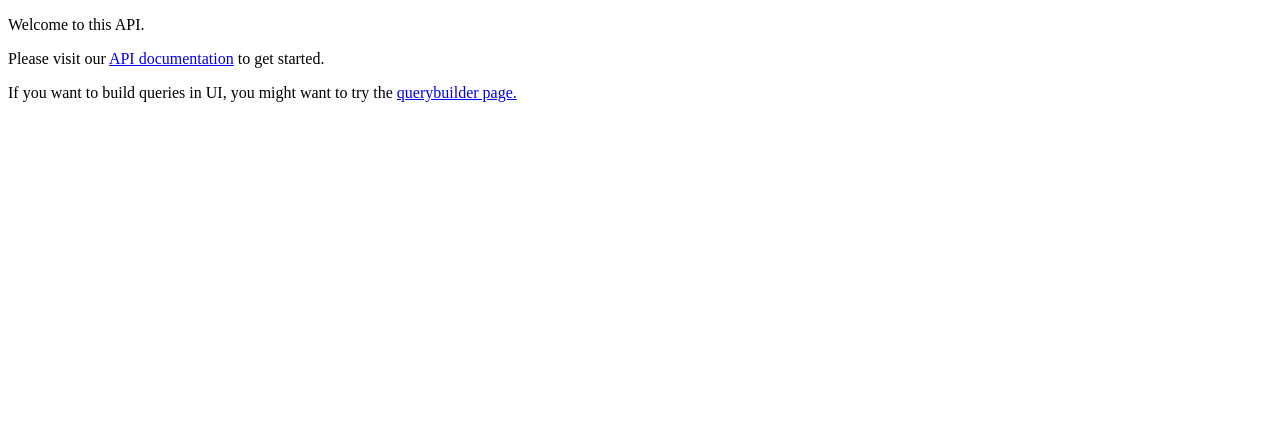
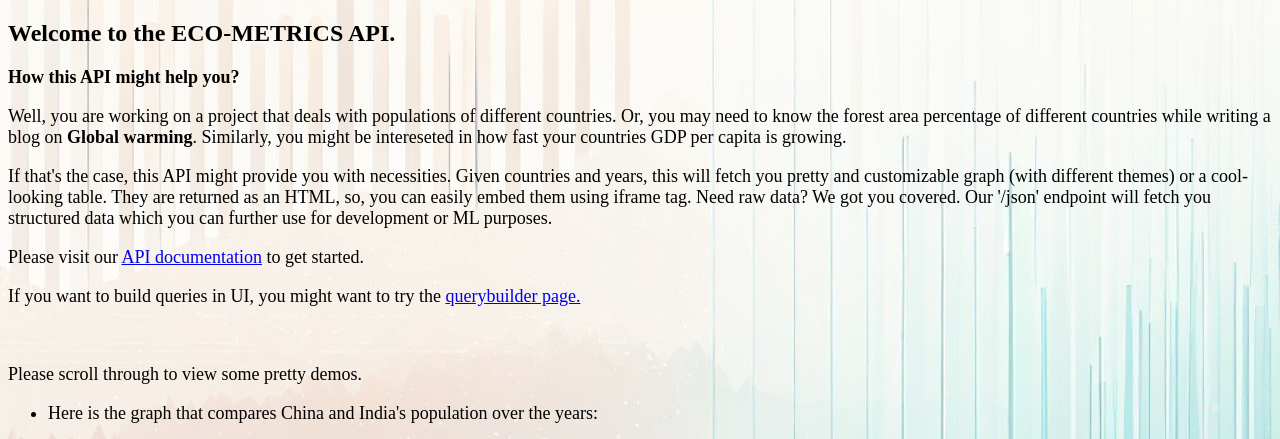
Before and after one commit to Aritra8438/EcoMetrics-API, a Flask app: page / in a window 1280 px wide. Shown: the top 439 px of the page. Before the commit the page ends 102 px from the top, so only its background shows below. Run offline with Flask 3, Linux system fonts and the light colour scheme.

Commit message:
Make homepage prettier :3
Signed-off-by: Aritra Majumder <aritramajumder8438@gmail.com>

```diff
--- a/api/templates/index.html
+++ b/api/templates/index.html
@@ -1,12 +1,49 @@
+<!-- @format -->
+
 <!DOCTYPE html>
 <html lang="en">
   <head>
     <meta charset="UTF-8" />
     <meta name="viewport" content="width=device-width, initial-scale=1.0" />
     <title>Homepage</title>
+    <style>
+      .background {
+        position: fixed;
+        top: 0;
+        left: 0;
+        width: 100%;
+        height: 100%;
+        background-image: url("assets/img.jpg");
+        background-size: cover;
+        background-position: center;
+        z-index: -1;
+        opacity: 0.4;
+      }
+    </style>
   </head>
   <body>
-    <p>Welcome to this API.</p>
+    <div class="background"></div>
+    <div>
+      <h2><strong> Welcome to the ECO-METRICS API.</strong></h2>
+      <div style="color: black; font-size: 18px">
+        <p><strong>How this API might help you?</strong></p>
+        <p>
+          Well, you are working on a project that deals with populations of
+          different countries. Or, you may need to know the forest area
+          percentage of different countries while writing a blog on
+          <strong>Global warming</strong>. Similarly, you might be intereseted
+          in how fast your countries GDP per capita is growing.
+        </p>
+        <p>
+          If that's the case, this API might provide you with necessities. Given
+          countries and years, this will fetch you pretty and customizable graph
+          (with different themes) or a cool-looking table. They are returned as
+          an HTML, so, you can easily embed them using iframe tag. Need raw
+          data? We got you covered. Our '/json' endpoint will fetch you
+          structured data which you can further use for development or ML
+          purposes.
+        </p>
+
         <p>
           Please visit our
           <a href="https://eco-metrics-api.vercel.app/api-documentation"
@@ -20,5 +57,35 @@
             >querybuilder page.</a
           >
         </p>
+        <br />
+        <p>Please scroll through to view some pretty demos.</p>
+        <ul>
+          <li>
+            <p>
+              Here is the graph that compares China and India's population over
+              the years:
+            </p>
+            <iframe
+              src="https://eco-metrics-api.vercel.app/graph?Year=%221955,2020,1%22&Region=[%22India%22,%22China%22]&Plot=bar&Theme=aquamarine&Query_type=population"
+              frameborder="0"
+              height="600"
+              width="1000"
+            ></iframe>
+          </li>
+          <li>
+            <p>
+              Here is the graph that compares top and bottom 5 countries wrt
+              forest area on 2020:
+            </p>
+            <iframe
+              src="https://eco-metrics-api.vercel.app/stats?Year=2020&Number=5&Theme=blackpink&Query_type=forest_area"
+              frameborder="0"
+              height="600"
+              width="1000"
+            ></iframe>
+          </li>
+        </ul>
+      </div>
+    </div>
   </body>
 </html>
```
Also changed, not shown: api/templates/assets/img.jpg (added). Lines whose indentation alone changed are shown as unchanged.
